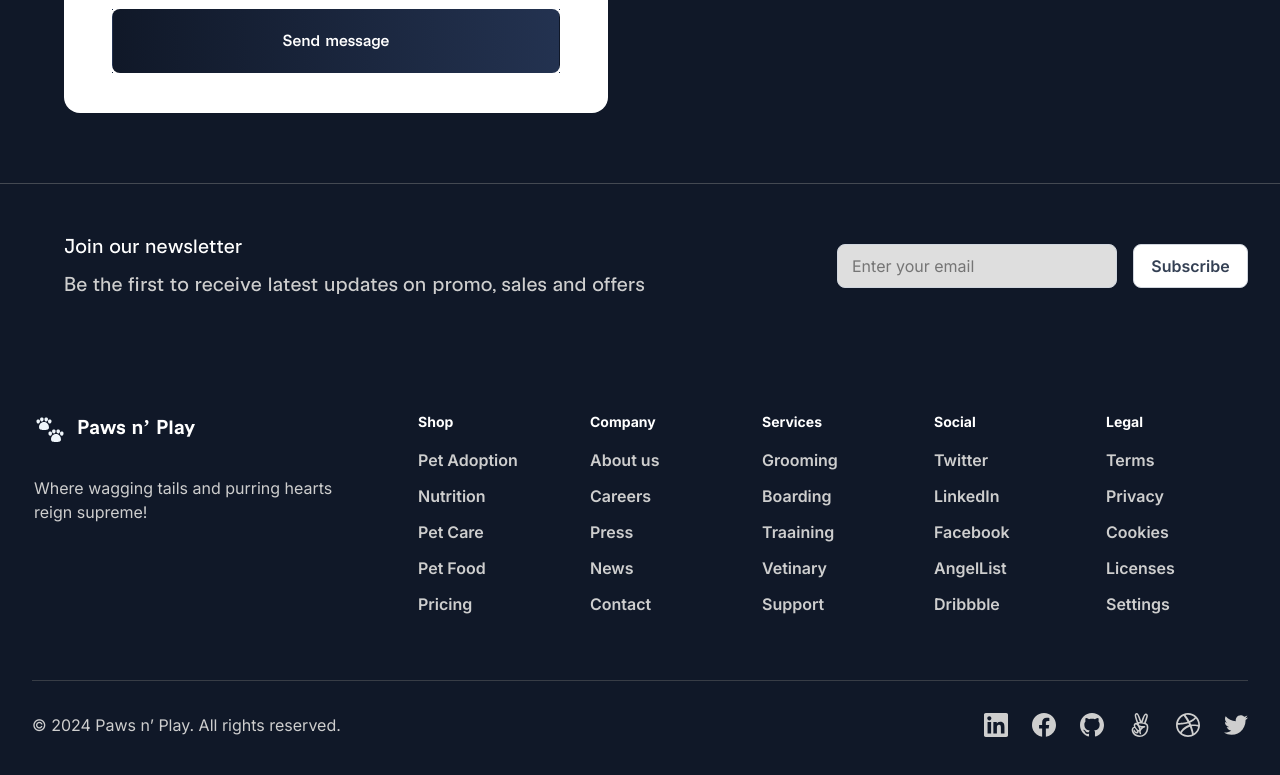
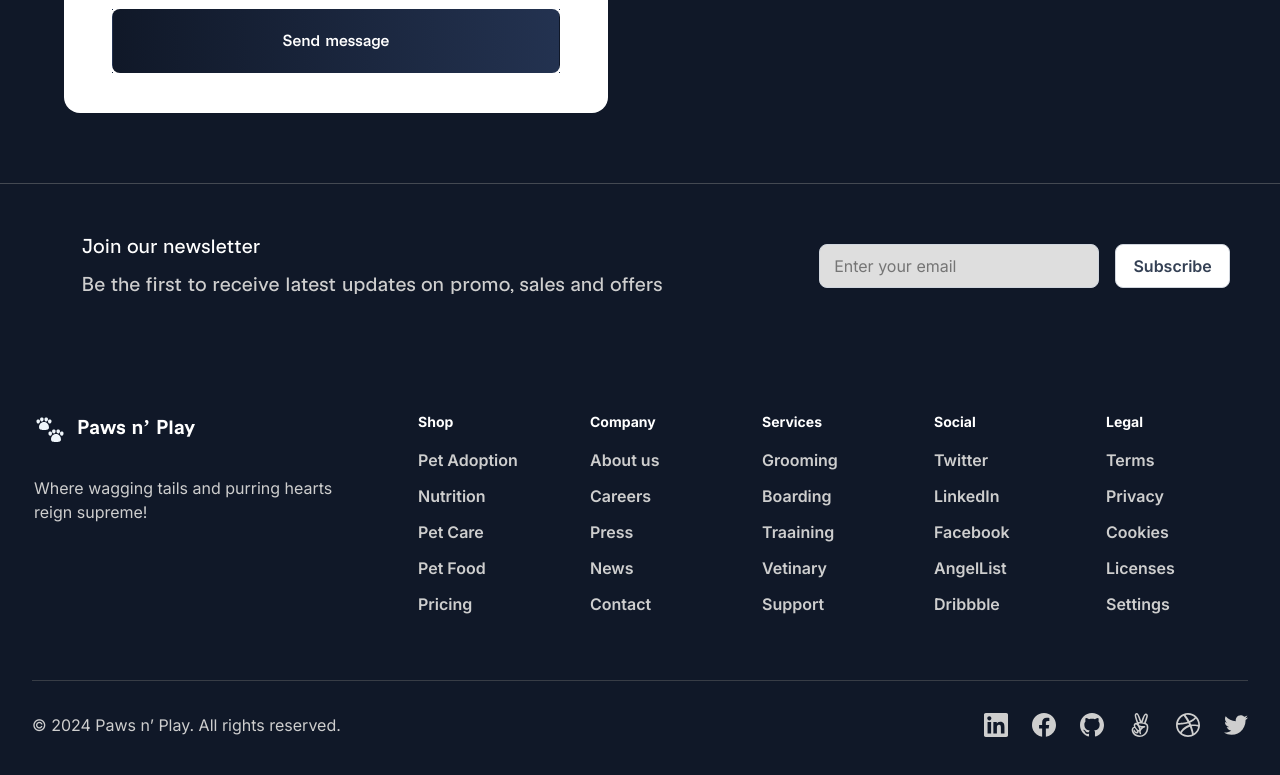
Before and after one commit to huynhphucloi007-byte/Deadline18, a plain HTML site: page index.html in a window 1280 px wide. Shown: the part 6382-7157 px from the top of the page. Drawn offline with Linux system fonts and the light colour scheme; a web font is replaced by a local one.

Commit message:
Update style.css

```diff
--- a/style.css
+++ b/style.css
@@ -1178,8 +1178,9 @@ input {
         width: 95%;
         max-width: 1280px;
         display: flex;
-        justify-content: space-between;
+        justify-content: center;
         align-items: center;
+        gap: 32px;
         .box-left {
             width: 58%;
             margin-left: 32px;
```
